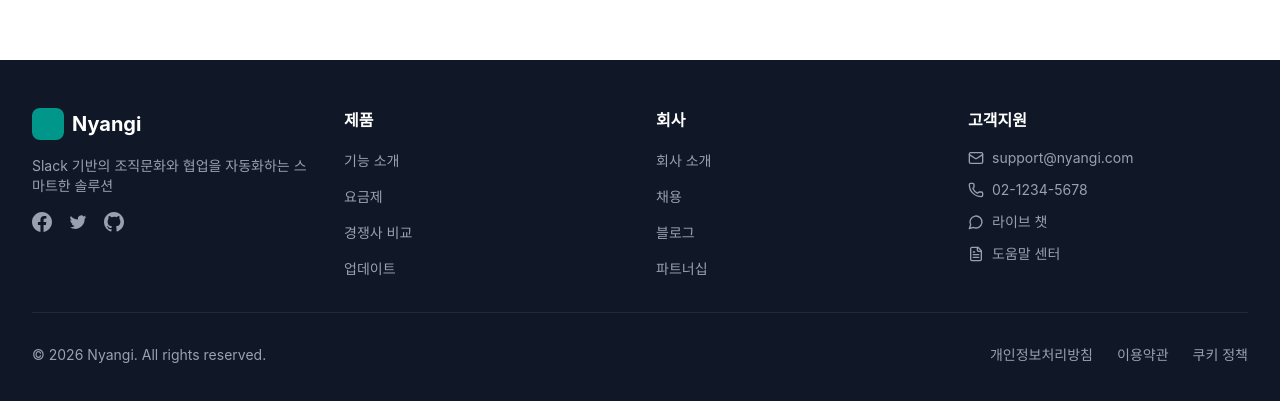
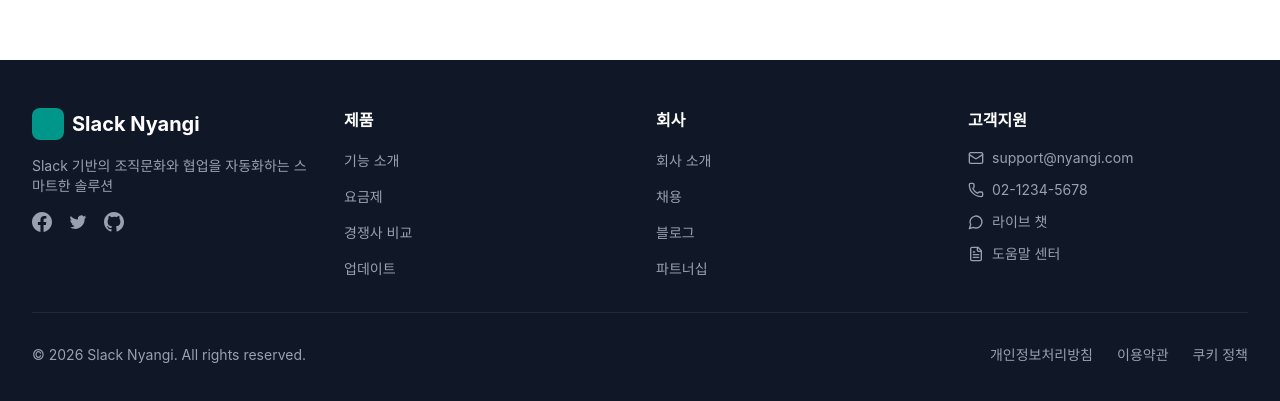
Before and after one commit to qkrwnstn356/Nyangi, a React (Vite) app: page / in a window 1280 px wide. Shown: the part 5167-5568 px from the top of the page. Built offline with nearby package versions, Linux system fonts and the light colour scheme.

Commit message:
6 commit

```diff
--- a/src/app/components/Footer.tsx
+++ b/src/app/components/Footer.tsx
@@ -9,7 +9,7 @@
           <div>
             <div className="flex items-center gap-2 mb-4">
               <div className="w-8 h-8 bg-teal-600 rounded-lg"></div>
-              <span className="font-bold text-xl text-white">Nyangi</span>
+              <span className="font-bold text-xl text-white">Slack Nyangi</span>
             </div>
             <p className="text-gray-400 text-sm mb-4">
               Slack 기반의 조직문화와 협업을 자동화하는 스마트한 솔루션
@@ -122,7 +122,7 @@
         <div className="border-t border-gray-800 pt-8 mt-8">
           <div className="flex flex-col md:flex-row justify-between items-center gap-4">
             <p className="text-gray-400 text-sm">
-              © 2026 Nyangi. All rights reserved.
+              © 2026 Slack Nyangi. All rights reserved.
             </p>
             <div className="flex gap-6">
               <a href="#" className="text-gray-400 hover:text-white text-sm transition-colors">
```
